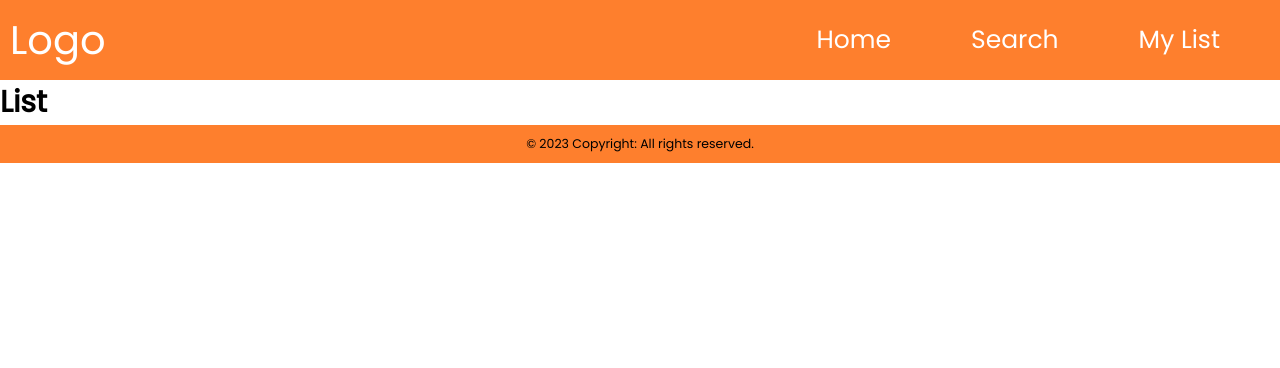
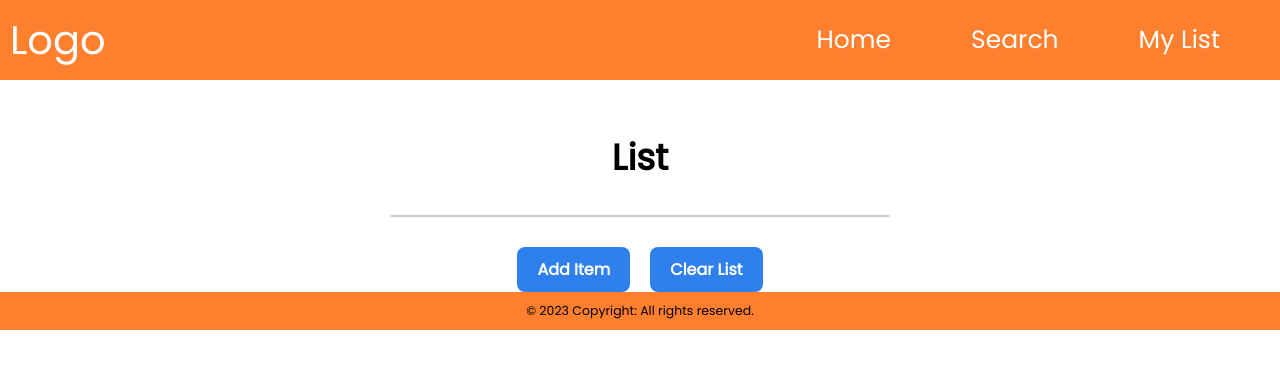
Before and after one commit to mrsannanoga/bound-to-read, a React (Create React App) app: page /list in a window 1280 px wide. Shown: the top 368 px of the page. Built offline with nearby package versions, Linux system fonts and the light colour scheme.

Commit message:
created basic list to be styled and updated

```diff
--- a/src/Pages/List.js
+++ b/src/Pages/List.js
@@ -1,7 +1,83 @@
-import React from "react";
+import React, { useState } from "react";
+import styled from "styled-components";
+
+const ListContainer = styled.div`
+  display: flex;
+  flex-direction: column;
+  align-items: center;
+  margin-top: 50px;
+`;
+
+const Title = styled.h1`
+  font-size: 36px;
+  font-weight: bold;
+  margin-bottom: 30px;
+`;
+
+const ItemList = styled.ul`
+  list-style: none;
+  padding: 0;
+  margin: 0;
+  width: 500px;
+  border: 1px solid #ccc;
+  border-radius: 8px;
+`;
+
+const Item = styled.li`
+  padding: 10px;
+  font-size: 20px;
+  border-bottom: 1px solid #ccc;
+  &:last-child {
+    border-bottom: none;
+  }
+`;
+
+const ButtonContainer = styled.div`
+  display: flex;
+  justify-content: center;
+  margin-top: 30px;
+`;
+
+const Button = styled.button`
+  background-color: #2f80ed;
+  color: white;
+  border: none;
+  border-radius: 8px;
+  font-size: 16px;
+  font-weight: bold;
+  padding: 10px 20px;
+  margin: 0 10px;
+  cursor: pointer;
+  &:hover {
+    background-color: #1c6fd6;
+  }
+`;
 
 const List = () => {
-  return <h1>List</h1>;
+  const [items, setItems] = useState([]);
+
+  const addItem = (item) => {
+    setItems([...items, item]);
+  };
+
+  const clearItems = () => {
+    setItems([]);
+  };
+
+  return (
+    <ListContainer>
+      <Title>List</Title>
+      <ItemList>
+        {items.map((item, index) => (
+          <Item key={index}>{item}</Item>
+        ))}
+      </ItemList>
+      <ButtonContainer>
+        <Button onClick={() => addItem("New Item")}>Add Item</Button>
+        <Button onClick={() => clearItems()}>Clear List</Button>
+      </ButtonContainer>
+    </ListContainer>
+  );
 };
 
 export default List;
```
